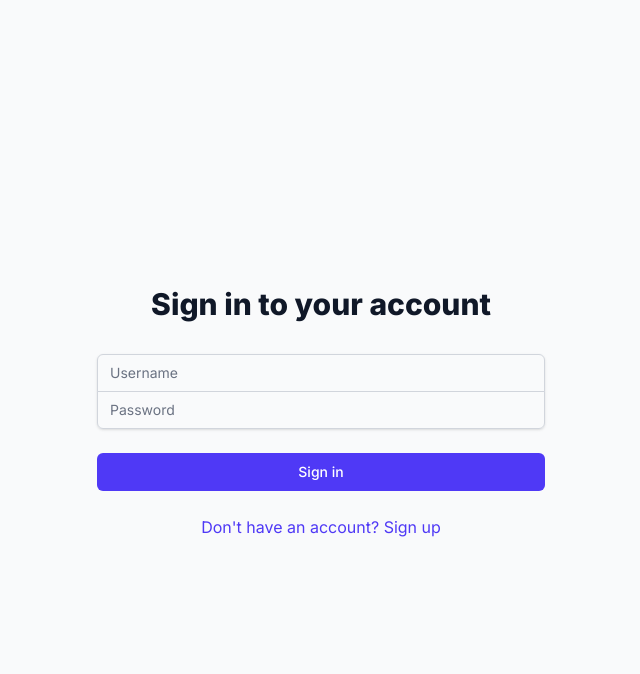
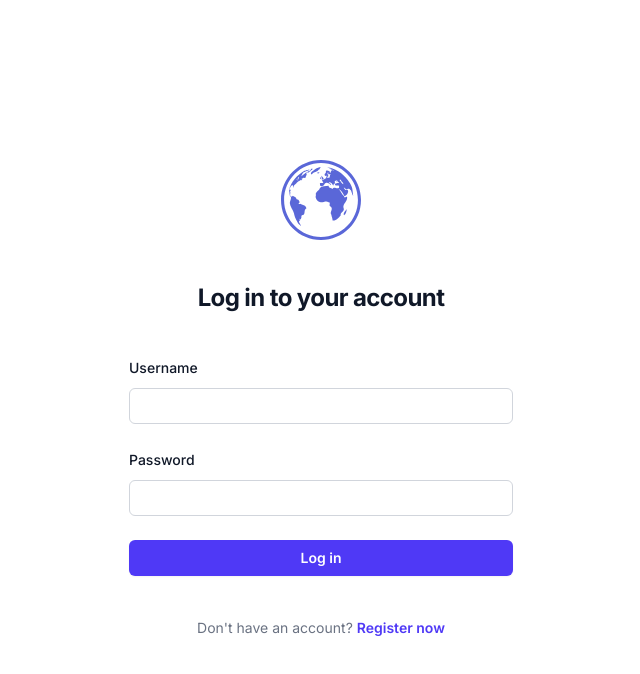
Before and after one commit to glwjr/sayari, a Next.js app in the folder packages/web/: page /auth/login in a window 1280 px wide. Shown: the top 674 px of the page, without its empty margins (319-959 px from the left). Built offline with nearby package versions, Linux system fonts and the light colour scheme; no server answers.

Commit message:
Updated login and register pages

```diff
--- a/packages/web/src/app/auth/login/page.tsx
+++ b/packages/web/src/app/auth/login/page.tsx
@@ -1,9 +1,11 @@
 "use client";
 
 import { useState, useEffect } from "react";
+import Image from "next/image";
+import Link from "next/link";
 import { redirect } from "next/navigation";
-import Link from "next/link";
 import { useAuth } from "@/contexts/auth-context";
+import ErrorFeedback from "@/components/error-feedback";
 
 export default function LoginPage() {
   const [formData, setFormData] = useState({
@@ -42,45 +44,71 @@ export default function LoginPage() {
   };
 
   return (
-    <div className="min-h-screen flex items-center justify-center bg-gray-50 py-12 px-4 sm:px-6 lg:px-8">
-      <div className="max-w-md w-full space-y-8">
-        <div>
-          <h2 className="mt-6 text-center text-3xl font-extrabold text-gray-900">
-            Sign in to your account
+    <>
+      <div className="flex min-h-full flex-1 flex-col justify-center px-6 py-12 lg:px-8">
+        <div className="sm:mx-auto sm:w-full sm:max-w-sm">
+          <Image
+            alt="Sayari"
+            src="/planet.svg"
+            height={20}
+            width={20}
+            className="mx-auto h-20 w-auto"
+          />
+          <h2 className="mt-10 text-center text-2xl/9 font-bold tracking-tight text-gray-900">
+            Log in to your account
           </h2>
         </div>
 
-        <form className="mt-8 space-y-6" onSubmit={handleSubmit}>
-          {error && (
-            <div className="bg-red-100 border border-red-400 text-red-700 px-4 py-3 rounded">
-              {error}
-            </div>
-          )}
-
-          <div className="rounded-md shadow-sm -space-y-px">
+        <div className="mt-10 sm:mx-auto sm:w-full sm:max-w-sm">
+          <form className="space-y-6" onSubmit={handleSubmit}>
+            {error ? <ErrorFeedback error={error} /> : false}
             <div>
+              <label
+                htmlFor="username"
+                className="block text-sm/6 font-medium text-gray-900"
+              >
+                Username
+              </label>
+              <div className="mt-2">
                 <input
                   id="username"
                   name="username"
-                type="text"
-                autoComplete="off"
+                  type="username"
                   required
-                className="relative block w-full px-3 py-2 border border-gray-300 placeholder-gray-500 text-gray-900 rounded-t-md focus:outline-none focus:ring-indigo-500 focus:border-indigo-500 focus:z-10 sm:text-sm"
-                placeholder="Username"
+                  autoComplete="username"
+                  className="block w-full rounded-md bg-white px-3 py-1.5 text-base text-gray-900 outline-1 -outline-offset-1 outline-gray-300 placeholder:text-gray-400 focus:outline-2 focus:-outline-offset-2 focus:outline-indigo-600 sm:text-sm/6"
                   value={formData.username}
                   onChange={handleChange}
                   disabled={loading}
                 />
               </div>
+            </div>
+
             <div>
+              <div className="flex items-center justify-between">
+                <label
+                  htmlFor="password"
+                  className="block text-sm/6 font-medium text-gray-900"
+                >
+                  Password
+                </label>
+                {/* <div className="text-sm">
+                  <a
+                    href="#"
+                    className="font-semibold text-indigo-600 hover:text-indigo-500"
+                  >
+                    Forgot password?
+                  </a>
+                </div> */}
+              </div>
+              <div className="mt-2">
                 <input
                   id="password"
                   name="password"
                   type="password"
-                autoComplete="off"
                   required
-                className="relative block w-full px-3 py-2 border border-gray-300 placeholder-gray-500 text-gray-900 rounded-b-md focus:outline-none focus:ring-indigo-500 focus:border-indigo-500 focus:z-10 sm:text-sm"
-                placeholder="Password"
+                  autoComplete="current-password"
+                  className="block w-full rounded-md bg-white px-3 py-1.5 text-base text-gray-900 outline-1 -outline-offset-1 outline-gray-300 placeholder:text-gray-400 focus:outline-2 focus:-outline-offset-2 focus:outline-indigo-600 sm:text-sm/6"
                   value={formData.password}
                   onChange={handleChange}
                   disabled={loading}
@@ -92,22 +120,24 @@ export default function LoginPage() {
               <button
                 type="submit"
                 disabled={loading}
-              className="group relative w-full flex justify-center py-2 px-4 border border-transparent text-sm font-medium rounded-md text-white bg-indigo-600 hover:bg-indigo-700 focus:outline-none focus:ring-2 focus:ring-offset-2 focus:ring-indigo-500 disabled:opacity-50"
+                className="flex w-full justify-center rounded-md bg-indigo-600 px-3 py-1.5 text-sm/6 font-semibold text-white shadow-xs hover:bg-indigo-500 focus-visible:outline-2 focus-visible:outline-offset-2 focus-visible:outline-indigo-600"
               >
-              {loading ? "Signing in..." : "Sign in"}
+                {loading ? "Logging in..." : "Log in"}
               </button>
             </div>
+          </form>
 
-          <div className="text-center">
+          <p className="mt-10 text-center text-sm/6 text-gray-500">
+            Don&apos;t have an account?{" "}
             <Link
               href="/auth/register"
-              className="text-indigo-600 hover:text-indigo-500"
+              className="font-semibold text-indigo-600 hover:text-indigo-500"
             >
-              Don&apos;t have an account? Sign up
+              Register now
             </Link>
-          </div>
-        </form>
+          </p>
         </div>
       </div>
+    </>
   );
 }
--- a/packages/web/src/app/auth/register/page.tsx
+++ b/packages/web/src/app/auth/register/page.tsx
@@ -1,9 +1,11 @@
 "use client";
 
 import { useState, useEffect } from "react";
+import Image from "next/image";
+import Link from "next/link";
 import { redirect } from "next/navigation";
-import Link from "next/link";
 import { useAuth } from "@/contexts/auth-context";
+import ErrorFeedback from "@/components/error-feedback";
 
 export default function RegisterPage() {
   const [formData, setFormData] = useState({
@@ -42,43 +44,71 @@ export default function RegisterPage() {
   };
 
   return (
-    <div className="min-h-screen flex items-center justify-center bg-gray-50 py-12 px-4 sm:px-6 lg:px-8">
-      <div className="max-w-md w-full space-y-8">
-        <div>
-          <h2 className="mt-6 text-center text-3xl font-extrabold text-gray-900">
+    <>
+      <div className="flex min-h-full flex-1 flex-col justify-center px-6 py-12 lg:px-8">
+        <div className="sm:mx-auto sm:w-full sm:max-w-sm">
+          <Image
+            alt="Sayari"
+            src="/planet.svg"
+            height={20}
+            width={20}
+            className="mx-auto h-20 w-auto"
+          />
+          <h2 className="mt-10 text-center text-2xl/9 font-bold tracking-tight text-gray-900">
             Register for an account
           </h2>
         </div>
 
-        <form className="mt-8 space-y-6" onSubmit={handleSubmit}>
-          {error && (
-            <div className="bg-red-100 border border-red-400 text-red-700 px-4 py-3 rounded">
-              {error}
-            </div>
-          )}
-
-          <div className="rounded-md shadow-sm -space-y-px">
+        <div className="mt-10 sm:mx-auto sm:w-full sm:max-w-sm">
+          <form className="space-y-6" onSubmit={handleSubmit}>
+            {error ? <ErrorFeedback error={error} /> : false}
             <div>
+              <label
+                htmlFor="username"
+                className="block text-sm/6 font-medium text-gray-900"
+              >
+                Username
+              </label>
+              <div className="mt-2">
                 <input
                   id="username"
                   name="username"
-                type="text"
+                  type="username"
                   required
-                className="relative block w-full px-3 py-2 border border-gray-300 placeholder-gray-500 text-gray-900 rounded-t-md focus:outline-none focus:ring-indigo-500 focus:border-indigo-500 focus:z-10 sm:text-sm"
-                placeholder="Username"
+                  autoComplete="username"
+                  className="block w-full rounded-md bg-white px-3 py-1.5 text-base text-gray-900 outline-1 -outline-offset-1 outline-gray-300 placeholder:text-gray-400 focus:outline-2 focus:-outline-offset-2 focus:outline-indigo-600 sm:text-sm/6"
                   value={formData.username}
                   onChange={handleChange}
                   disabled={loading}
                 />
               </div>
+            </div>
+
             <div>
+              <div className="flex items-center justify-between">
+                <label
+                  htmlFor="password"
+                  className="block text-sm/6 font-medium text-gray-900"
+                >
+                  Password
+                </label>
+                {/* <div className="text-sm">
+                  <a
+                    href="#"
+                    className="font-semibold text-indigo-600 hover:text-indigo-500"
+                  >
+                    Forgot password?
+                  </a>
+                </div> */}
+              </div>
+              <div className="mt-2">
                 <input
                   id="password"
                   name="password"
                   type="password"
                   required
-                className="relative block w-full px-3 py-2 border border-gray-300 placeholder-gray-500 text-gray-900 rounded-b-md focus:outline-none focus:ring-indigo-500 focus:border-indigo-500 focus:z-10 sm:text-sm"
-                placeholder="Password"
+                  autoComplete="current-password"
+                  className="block w-full rounded-md bg-white px-3 py-1.5 text-base text-gray-900 outline-1 -outline-offset-1 outline-gray-300 placeholder:text-gray-400 focus:outline-2 focus:-outline-offset-2 focus:outline-indigo-600 sm:text-sm/6"
                   value={formData.password}
                   onChange={handleChange}
                   disabled={loading}
@@ -90,22 +120,24 @@ export default function RegisterPage() {
               <button
                 type="submit"
                 disabled={loading}
-              className="group relative w-full flex justify-center py-2 px-4 border border-transparent text-sm font-medium rounded-md text-white bg-indigo-600 hover:bg-indigo-700 focus:outline-none focus:ring-2 focus:ring-offset-2 focus:ring-indigo-500 disabled:opacity-50"
+                className="flex w-full justify-center rounded-md bg-indigo-600 px-3 py-1.5 text-sm/6 font-semibold text-white shadow-xs hover:bg-indigo-500 focus-visible:outline-2 focus-visible:outline-offset-2 focus-visible:outline-indigo-600"
               >
-              {loading ? "Signing in..." : "Sign in"}
+                {loading ? "Creating account..." : "Register"}
               </button>
             </div>
+          </form>
 
-          <div className="text-center">
+          <p className="mt-10 text-center text-sm/6 text-gray-500">
+            Already have an account?{" "}
             <Link
               href="/auth/login"
-              className="text-indigo-600 hover:text-indigo-500"
+              className="font-semibold text-indigo-600 hover:text-indigo-500"
             >
-              Already have an account? Sign in
+              Log in
             </Link>
-          </div>
-        </form>
+          </p>
         </div>
       </div>
+    </>
   );
 }
--- a/packages/web/src/app/layout.tsx
+++ b/packages/web/src/app/layout.tsx
@@ -20,7 +20,7 @@ export default function RootLayout({
   children: React.ReactNode;
 }>) {
   return (
-    <html lang="en" className="h-full bg-gray-50">
+    <html lang="en" className="h-full bg-white">
       <body className={`${inter.className} antialiased h-full`}>
         <AuthProvider>{children}</AuthProvider>
       </body>
--- /dev/null
+++ b/packages/web/src/components/error-feedback.tsx
@@ -0,0 +1,19 @@
+import { XCircleIcon } from "@heroicons/react/20/solid";
+
+export default function ErrorFeedback({ error }: { error: string }) {
+  return (
+    <div className="rounded-md bg-red-50 p-4">
+      <div className="flex">
+        <div className="shrink-0">
+          <XCircleIcon aria-hidden="true" className="size-5 text-red-400" />
+        </div>
+        <div className="ml-3">
+          <h3 className="text-sm font-medium text-red-800">Attention needed</h3>
+          <div className="mt-2 text-sm text-red-700">
+            <p>{error}</p>
+          </div>
+        </div>
+      </div>
+    </div>
+  );
+}
```
Also changed, not shown: package.json (+6 -2 lines), packages/web/public/planet.svg (added), 1 other file (tests, documents, lock files or other folders). Lines whose indentation alone changed are shown as unchanged.
